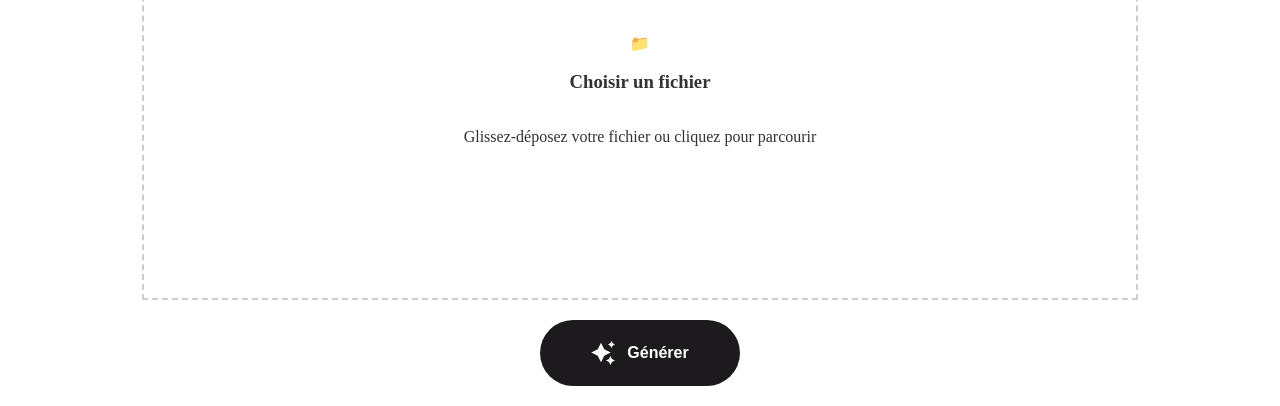
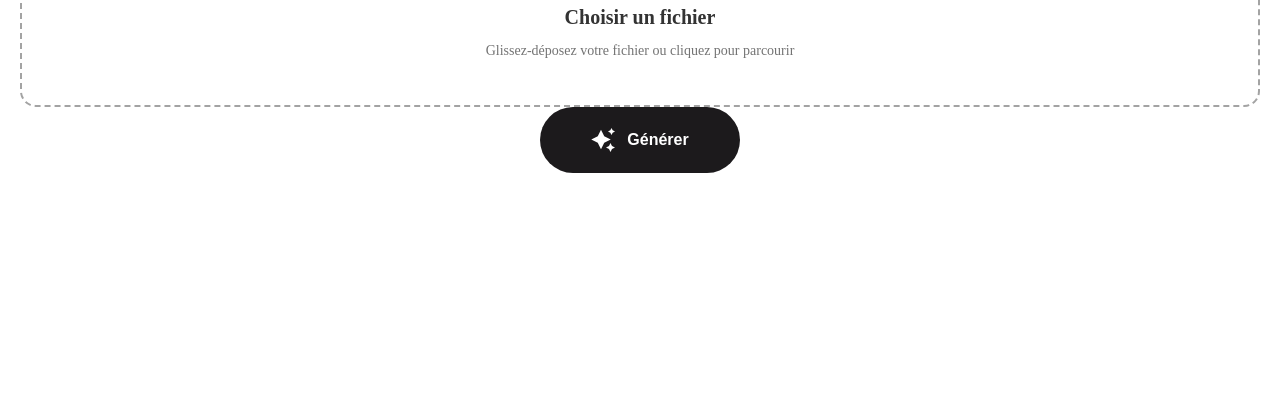
Before and after one commit to guigzlsx/Script-Quiz_Generator_Deploy, a plain HTML site: page index.html in a window 1280 px wide. Shown: the part 458-864 px from the top of the page. After the commit the page ends 800 px from the top, so only its background shows below. Drawn offline with nearby package versions, Linux system fonts and the light colour scheme; a web font is replaced by a local one.

Commit message:
Enhance styles for file upload container

```diff
--- a/style.css
+++ b/style.css
@@ -119,60 +119,44 @@ header img{
 
 }
 
-/* File Upload Container */
 .file-upload-container {
-    display: flex;
-    flex-direction: column;
-    align-items: center;
-    justify-content: center;
-    margin: 20px auto;
-    width: 80%;
-    height: 50vh;
-    border: 2px dashed #ccc;
-    transition: border-color 0.3s, background-color 0.3s;
+    border: 2px dashed #a3a3a3;
+    border-radius: 1rem;
+    padding: 2rem;
+    text-align: center;
+    cursor: pointer;
+    transition: all 0.2s;
+    position: relative;
+    background: #fff;
 }
 
-/* Style du conteneur quand un fichier est glissé dessus */
-.file-upload-container.dragover {
-    border-color: #00a0e9;
-    background-color: #e6f3ff;
-    opacity: 0.5;
+.file-upload-container:hover {
+    border-color: #6c5ce7;
+    background: rgba(108, 92, 231, 0.05);
 }
 
-/* Hidden Input */
-input[type="file"] {
-    display: none;
+.file-upload-container.dragover {
+    border-color: #6c5ce7;
+    background: rgba(162, 155, 254, 0.1);
+    transform: scale(1.02);
 }
 
-/* Custom File Upload Style */
-.custom-file-upload {
-    padding: 60px 70px;
-    border: 4px dashed #6b46c1;
-    border-radius: 5px;
-    background-color: #f8f9fa;
-    color: #6b46c1;
-    font-size: 30px;
-    text-align: center;
-    cursor: pointer;
-    transition: all 0.3s ease; /* Utiliser 'all' pour toutes les propriétés modifiables */
+.upload-icon {
+    font-size: 48px;
+    margin-bottom: 1rem;
 }
 
-.custom-file-upload:hover {
-    border-color: #4c2885;
-    background-color: #e9ecef;
+.upload-title {
+    font-weight: 600;
+    font-size: 1.25rem;
+    margin-bottom: 0.5rem;
 }
 
-/* Focused State */
-.custom-file-upload:focus {
-    outline: none;
-    border-color: #4c2885;
+.upload-subtitle {
+    color: #737373;
+    font-size: 0.875rem;
 }
 
-/* Appliquer le style de dragover au label aussi */
-.file-upload-container.dragover .custom-file-upload {
-    border-color: #00a0e9;
-    background-color: #e6f3ff;
-}
 
 /* btn-8 Styling */
 .btn-8 {
```
